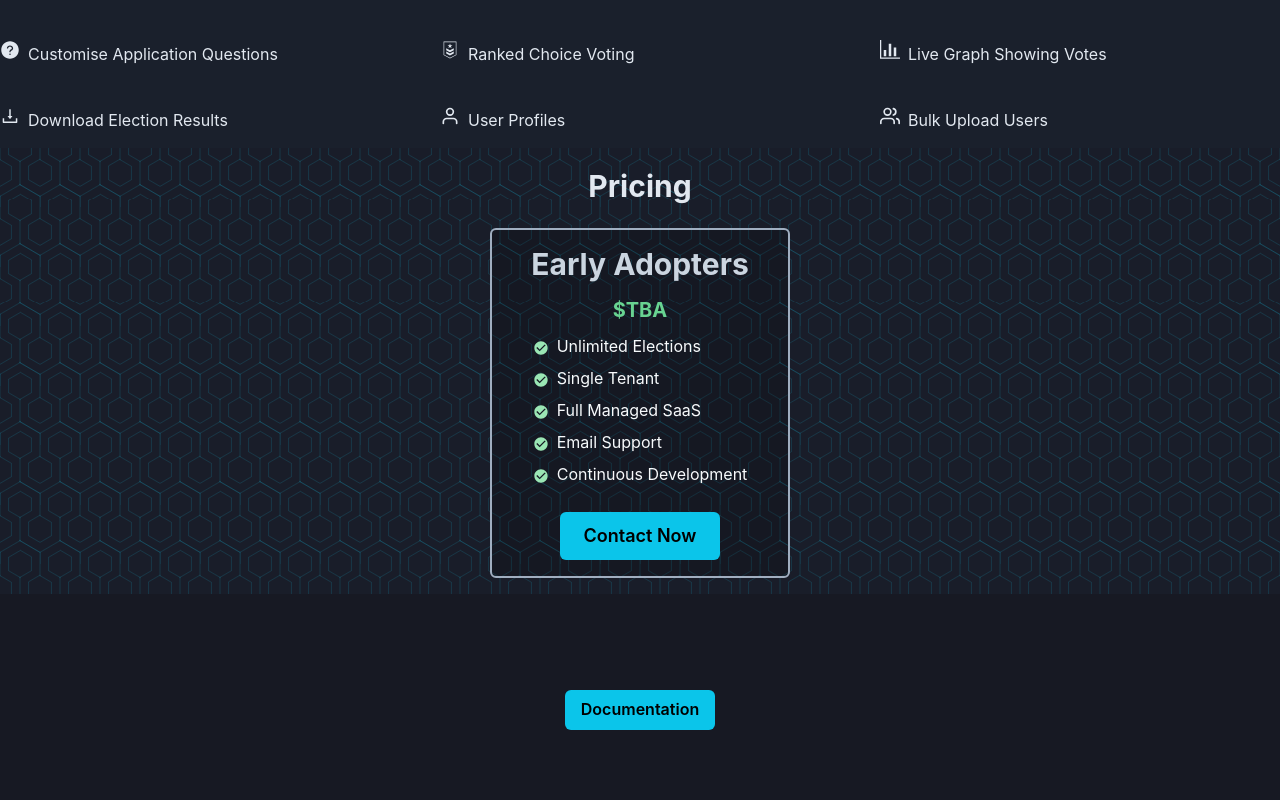
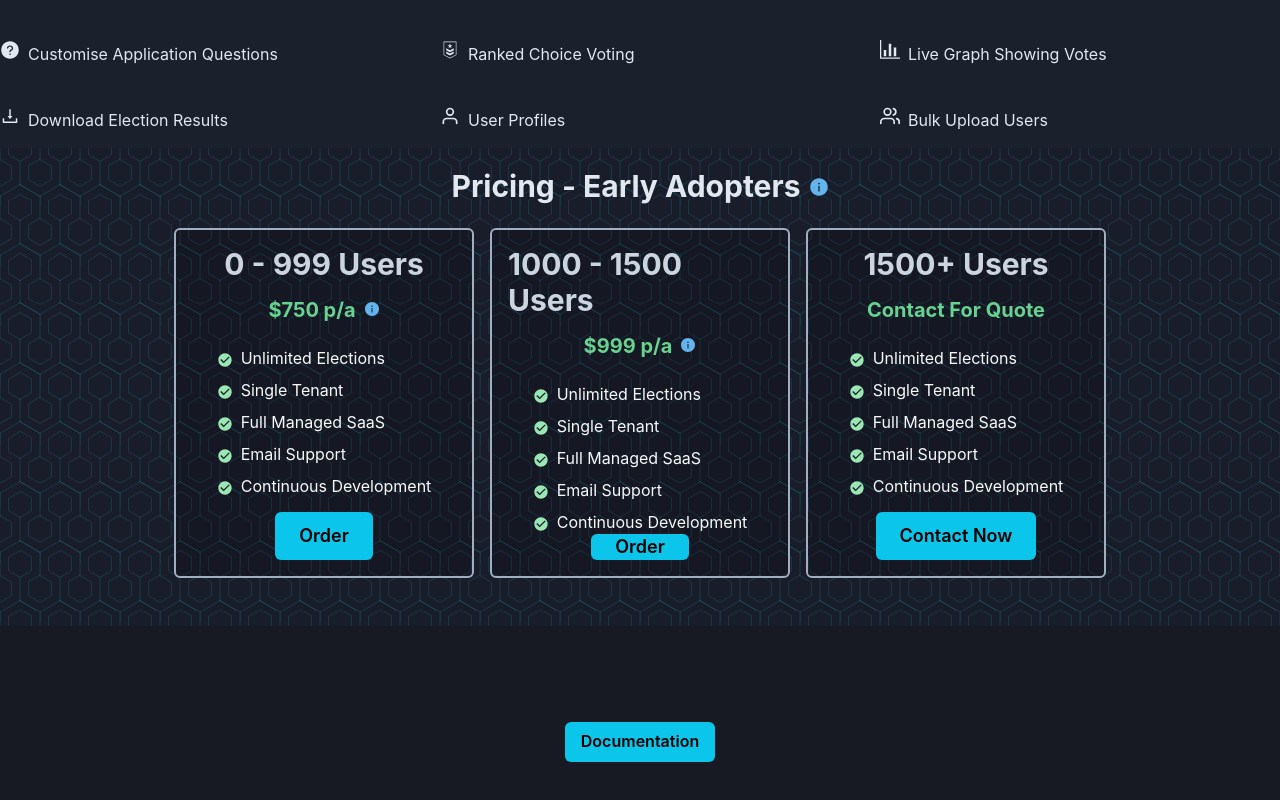
Before and after one commit to Ol1BoT/votur-marketing, a Next.js app: page / in a window 1280 px wide. Shown: the part 1354-2154 px from the top of the page. Built offline with nearby package versions, Linux system fonts and the light colour scheme.

Commit message:
pricing added

```diff
--- a/next.config.js
+++ b/next.config.js
@@ -1,4 +1,4 @@
-// /** @type {import('next').NextConfig} */
+/** @type {import('next').NextConfig} */
 // const nextConfig = {
 //   reactStrictMode: true,
 // }
--- a/pages/index.tsx
+++ b/pages/index.tsx
@@ -1,4 +1,5 @@
 import {
+  background,
   Box,
   Button,
   Flex,
@@ -11,6 +12,7 @@ import {
   SimpleGrid,
   Spacer,
   Text,
+  Tooltip,
   useDisclosure,
 } from "@chakra-ui/react";
 import type { NextPage } from "next";
@@ -23,7 +25,7 @@ import {
 import { BsFillShieldLockFill } from "react-icons/bs";
 import { FaVoteYea } from "react-icons/fa";
 import {
-  AiFillProfile,
+  AiFillInfoCircle,
   AiFillQuestionCircle,
   AiOutlineDownload,
   AiOutlineStop,
@@ -86,16 +88,6 @@ const Home: NextPage = () => {
             >
               Modern Voting Application for Schools
             </Heading>
-            <Heading
-              mt="4"
-              size="2xl"
-              bgGradient="linear(to-l, #7928CA, #FF0080)"
-              bgClip="text"
-              fontWeight="extrabold"
-              py="2"
-            >
-              Coming Soon
-            </Heading>
           </Box>
           <Box
             w="full"
@@ -124,7 +116,7 @@ const Home: NextPage = () => {
 
           <Box maxW="3xl" textAlign="center" p={["2", "0"]}>
             <Text mb="5">
-              Votur is Edu-tech software that enables schools and other
+              Votur is Edtech software that enables schools and other
               institutions to hold elections for certain roles. Be it sports
               captains, head of house, club leaders, head of year etc.
             </Text>
@@ -135,7 +127,15 @@ const Home: NextPage = () => {
               people can vote. Applying and voting can be restricted by year
               level, house and custom groups.
             </Text>
-            <Button onClick={onOpen} colorScheme="cyan" m="5">
+            <Button
+              onClick={onOpen}
+              background="cyan.400"
+              color={"black"}
+              _hover={{
+                background: "cyan.500",
+              }}
+              m="5"
+            >
               Questions? Contact Us
             </Button>
           </Box>
@@ -210,17 +210,31 @@ const Home: NextPage = () => {
         flexDir="column"
         justifyContent="center"
         alignItems="center"
-        pb="4"
+        pb="12"
       >
         <Heading size="lg" mb="6" mt="5" color="gray.200">
-          Pricing
+          Pricing - Early Adopters
+          <Tooltip
+            label="Two years min fixed price"
+            aria-label="A tooltip"
+            fontSize={"sm"}
+          >
+            <span>
+              <Icon
+                as={AiFillInfoCircle}
+                fontSize="xl"
+                ml="2"
+                color={"blue.300"}
+              />
+            </span>
+          </Tooltip>
         </Heading>
         <Flex gap="4" flexDir={["column", "row"]}>
           <Box
             border="2px"
             borderColor={"gray.400"}
             backgroundColor={"blackAlpha.300"}
-            h="350"
+            h="350px"
             w="300px"
             rounded="md"
             display="flex"
@@ -229,14 +243,31 @@ const Home: NextPage = () => {
             p="4"
           >
             <Heading size="lg" color="gray.300">
-              Early Adopters
-            </Heading>{" "}
-            <Heading size="md" color="green.300" mt="4">
-              $TBA
+              0 - 999 Users
             </Heading>
-            {/* <Heading size="xs" color="green.300" mt="2">
-              A$600 P/A onward
-            </Heading> */}
+            <Heading
+              size="md"
+              color="green.300"
+              mt="4"
+              mb="3"
+              textAlign={"center"}
+            >
+              $750 p/a
+              <Tooltip
+                label="Prices are USD"
+                aria-label="A tooltip"
+                fontSize={"sm"}
+              >
+                <span>
+                  <Icon
+                    as={AiFillInfoCircle}
+                    fontSize="md"
+                    ml="2"
+                    color={"blue.300"}
+                  />
+                </span>
+              </Tooltip>
+            </Heading>
             <List color="gray.50" mt="3" spacing="2">
               <ListItem>
                 <ListIcon as={MdCheckCircle} color="green.200" />
@@ -260,14 +291,23 @@ const Home: NextPage = () => {
               </ListItem>
             </List>
             <Spacer></Spacer>
-            <Button size="lg" colorScheme="cyan" onClick={onOpen}>
-              Contact Now
+            <Button
+              size="lg"
+              background="cyan.400"
+              color={"black"}
+              _hover={{
+                background: "cyan.500",
+              }}
+              onClick={onOpen}
+            >
+              Order
             </Button>
           </Box>
 
-          {/* <Box
+          <Box
             border="2px"
             borderColor={"gray.400"}
+            backgroundColor={"blackAlpha.300"}
             h="350"
             w="300px"
             rounded="md"
@@ -277,16 +317,41 @@ const Home: NextPage = () => {
             p="4"
           >
             <Heading size="lg" color="gray.300">
-              Standard
-            </Heading>{" "}
-            <Heading size="md" color="green.300" mt="4">
-              A$1,200 P/A
+              1000 - 1500 Users
             </Heading>
+            <Heading
+              size="md"
+              color="green.300"
+              mt="4"
+              mb="3"
+              textAlign="center"
+            >
+              $999 p/a
+              <Tooltip
+                label="Prices are USD"
+                aria-label="A tooltip"
+                fontSize={"sm"}
+              >
+                <span>
+                  <Icon
+                    as={AiFillInfoCircle}
+                    fontSize="md"
+                    ml="2"
+                    color={"blue.300"}
+                  />
+                </span>
+              </Tooltip>
+            </Heading>
+
             <List color="gray.50" mt="3" spacing="2">
               <ListItem>
                 <ListIcon as={MdCheckCircle} color="green.200" />
-                Unlimited Users
-              </ListItem>{" "}
+                Unlimited Elections
+              </ListItem>
+              <ListItem>
+                <ListIcon as={MdCheckCircle} color="green.200" />
+                Single Tenant
+              </ListItem>
               <ListItem>
                 <ListIcon as={MdCheckCircle} color="green.200" />
                 Full Managed SaaS
@@ -301,10 +366,77 @@ const Home: NextPage = () => {
               </ListItem>
             </List>
             <Spacer></Spacer>
-            <Button size="lg" colorScheme="cyan" onClick={onOpen}>
+            <Button
+              size="lg"
+              onClick={onOpen}
+              background="cyan.400"
+              color={"black"}
+              _hover={{
+                background: "cyan.500",
+              }}
+            >
+              Order
+            </Button>
+          </Box>
+          <Box
+            border="2px"
+            borderColor={"gray.400"}
+            backgroundColor={"blackAlpha.300"}
+            h="350"
+            w="300px"
+            rounded="md"
+            display="flex"
+            flexDir="column"
+            alignItems="center"
+            p="4"
+          >
+            <Heading size="lg" color="gray.300">
+              1500+ Users
+            </Heading>
+            <Heading
+              size="md"
+              color="green.300"
+              mt="4"
+              mb="3"
+              textAlign="center"
+            >
+              Contact For Quote
+            </Heading>
+            <List color="gray.50" mt="3" spacing="2">
+              <ListItem>
+                <ListIcon as={MdCheckCircle} color="green.200" />
+                Unlimited Elections
+              </ListItem>
+              <ListItem>
+                <ListIcon as={MdCheckCircle} color="green.200" />
+                Single Tenant
+              </ListItem>
+              <ListItem>
+                <ListIcon as={MdCheckCircle} color="green.200" />
+                Full Managed SaaS
+              </ListItem>
+              <ListItem>
+                <ListIcon as={MdCheckCircle} color="green.200" />
+                Email Support
+              </ListItem>
+              <ListItem>
+                <ListIcon as={MdCheckCircle} color="green.200" />
+                Continuous Development
+              </ListItem>
+            </List>
+            <Spacer></Spacer>
+            <Button
+              size="lg"
+              background="cyan.400"
+              color={"black"}
+              _hover={{
+                background: "cyan.500",
+              }}
+              onClick={onOpen}
+            >
               Contact Now
             </Button>
-          </Box> */}
+          </Box>
         </Flex>
       </Box>
       <Box
@@ -317,7 +449,15 @@ const Home: NextPage = () => {
         pb="24"
       >
         <Link href="/guide">
-          <Button colorScheme="cyan">Documentation</Button>
+          <Button
+            background="cyan.400"
+            color={"black"}
+            _hover={{
+              background: "cyan.500",
+            }}
+          >
+            Documentation
+          </Button>
         </Link>
       </Box>
     </Box>
```
